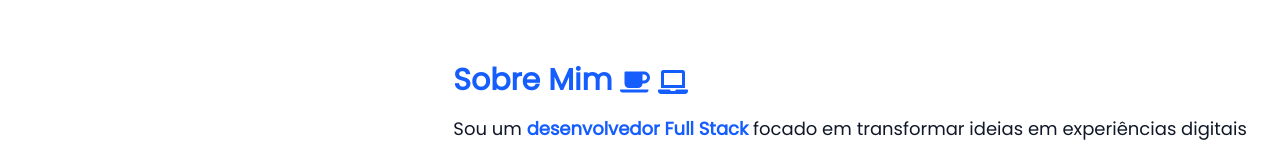
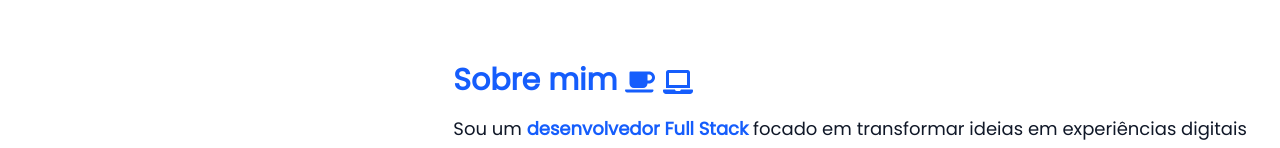
Before and after one commit to joseisaacpy/developer-portfolio-v3, a Next.js app: page / in a window 1280 px wide. Shown: the part 802-950 px from the top of the page. Built offline with nearby package versions, Linux system fonts and the light colour scheme; no server answers; the database is empty.

Commit message:
fix: corrigir nome do título em Sobre

```diff
--- a/Components/Sobre/page.jsx
+++ b/Components/Sobre/page.jsx
@@ -7,7 +7,6 @@ const curriculoPdf = "Jose-Isaac-Estagio-TI.pdf";
 import { toast } from "react-toastify";
 
 export default function Sobre() {
-  // Função para baixar currículo
   // Função para baixar currículo
   function handleDownload() {
     try {
@@ -42,7 +41,7 @@ export default function Sobre() {
 
       <div className="w-full md:w-2/3 text-center md:text-left">
         <h2 className="text-3xl font-bold mb-4 text-blue-600">
-          Sobre Mim
+          Sobre mim
           <FaCoffee className="inline-block ml-2" />
           <FaLaptop className="inline-block ml-2" />
         </h2>
```
